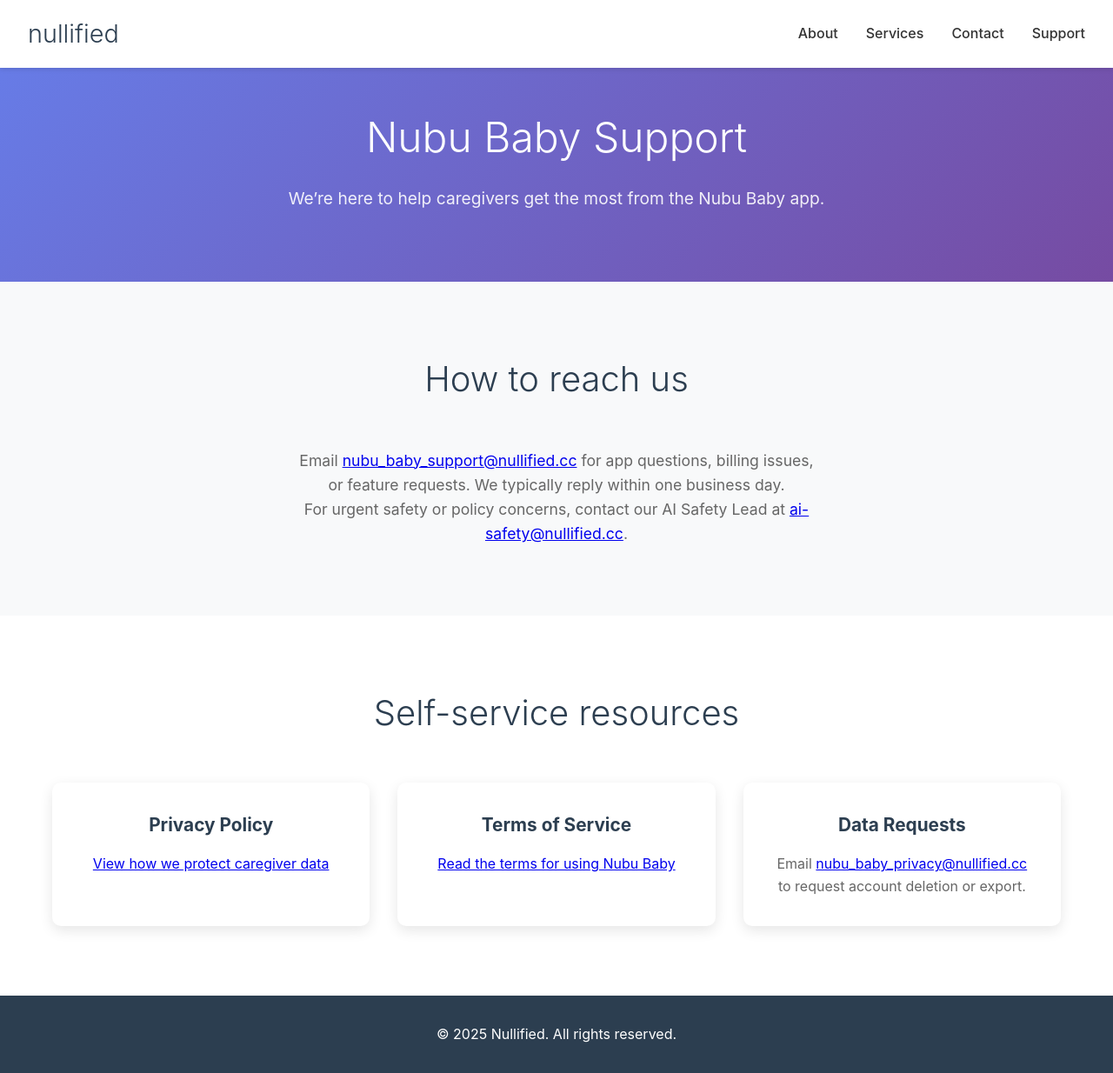
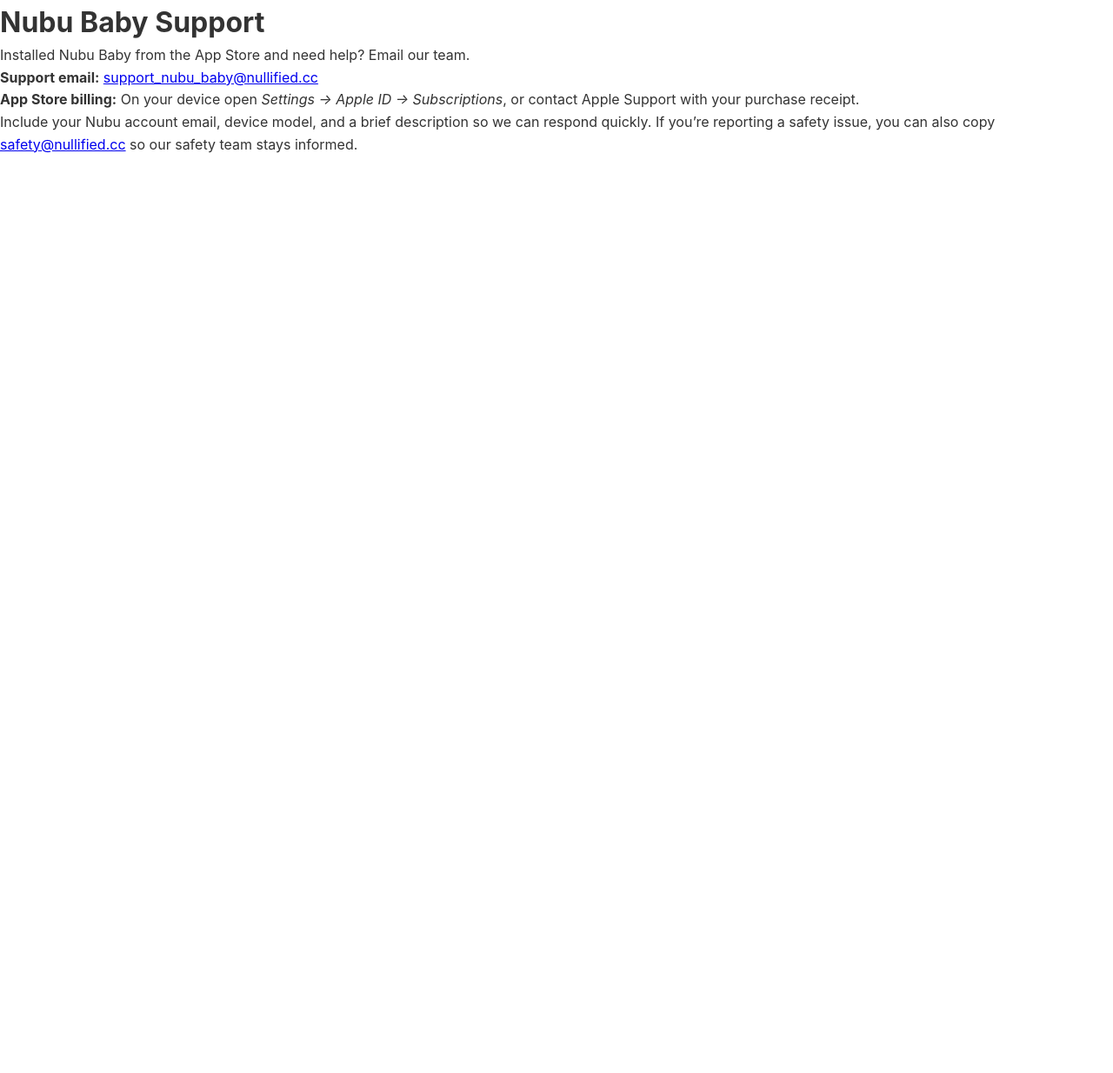
Before and after one commit to prisminteractive/nullified-cc-website, a plain HTML site: page support.html in a window 1280 px wide. Shown: the whole page at 87% size. After the commit the page ends 800 px from the top, so only its background shows below. Drawn offline with Linux system fonts and the light colour scheme.

Commit message:
Support page

```diff
--- a/support.html
+++ b/support.html
@@ -3,65 +3,18 @@
 <head>
     <meta charset="UTF-8">
     <meta name="viewport" content="width=device-width, initial-scale=1.0">
-    <title>Nullified Support</title>
+    <title>Nubu Baby Support</title>
     <link rel="stylesheet" href="style.css">
 </head>
 <body>
-    <header>
-        <nav>
-            <div class="logo">
-                <h1>nullified</h1>
-            </div>
-            <ul class="nav-links">
-                <li><a href="index.html#about">About</a></li>
-                <li><a href="index.html#services">Services</a></li>
-                <li><a href="index.html#contact">Contact</a></li>
-                <li><a href="support.html" class="active">Support</a></li>
-            </ul>
-        </nav>
-    </header>
-
-    <main>
-        <section class="hero">
-            <div class="hero-content">
-                <h2>Nubu Baby Support</h2>
-                <p>We’re here to help caregivers get the most from the Nubu Baby app.</p>
-            </div>
-        </section>
-
-        <section class="about">
-            <div class="container">
-                <h2>How to reach us</h2>
-                <p>Email <a href="mailto:nubu_baby_support@nullified.cc">nubu_baby_support@nullified.cc</a> for app questions, billing issues, or feature requests. We typically reply within one business day.</p>
-                <p>For urgent safety or policy concerns, contact our AI Safety Lead at <a href="mailto:ai-safety@nullified.cc">ai-safety@nullified.cc</a>.</p>
-            </div>
-        </section>
-
-        <section class="services">
-            <div class="container">
-                <h2>Self-service resources</h2>
-                <div class="service-grid">
-                    <div class="service-item">
-                        <h3>Privacy Policy</h3>
-                        <p><a href="https://nullified.github.io/iphone1/docs/policies/PRIVACY_POLICY.html">View how we protect caregiver data</a></p>
-                    </div>
-                    <div class="service-item">
-                        <h3>Terms of Service</h3>
-                        <p><a href="https://nullified.github.io/iphone1/docs/policies/TERMS_OF_SERVICE.html">Read the terms for using Nubu Baby</a></p>
-                    </div>
-                    <div class="service-item">
-                        <h3>Data Requests</h3>
-                        <p>Email <a href="mailto:nubu_baby_privacy@nullified.cc">nubu_baby_privacy@nullified.cc</a> to request account deletion or export.</p>
-                    </div>
-                </div>
-            </div>
-        </section>
+    <main class="support">
+        <h1>Nubu Baby Support</h1>
+        <p>Installed Nubu Baby from the App Store and need help? Email our team.</p>
+        <ul>
+            <li><strong>Support email:</strong> <a href="mailto:support_nubu_baby@nullified.cc">support_nubu_baby@nullified.cc</a></li>
+            <li><strong>App Store billing:</strong> On your device open <em>Settings → Apple ID → Subscriptions</em>, or contact Apple Support with your purchase receipt.</li>
+        </ul>
+        <p>Include your Nubu account email, device model, and a brief description so we can respond quickly. If you’re reporting a safety issue, you can also copy <a href="mailto:safety@nullified.cc">safety@nullified.cc</a> so our safety team stays informed.</p>
     </main>
-
-    <footer>
-        <div class="container">
-            <p>&copy; 2025 Nullified. All rights reserved.</p>
-        </div>
-    </footer>
 </body>
 </html>
```
Also changed, not shown: index.html (+1 -0 lines).
